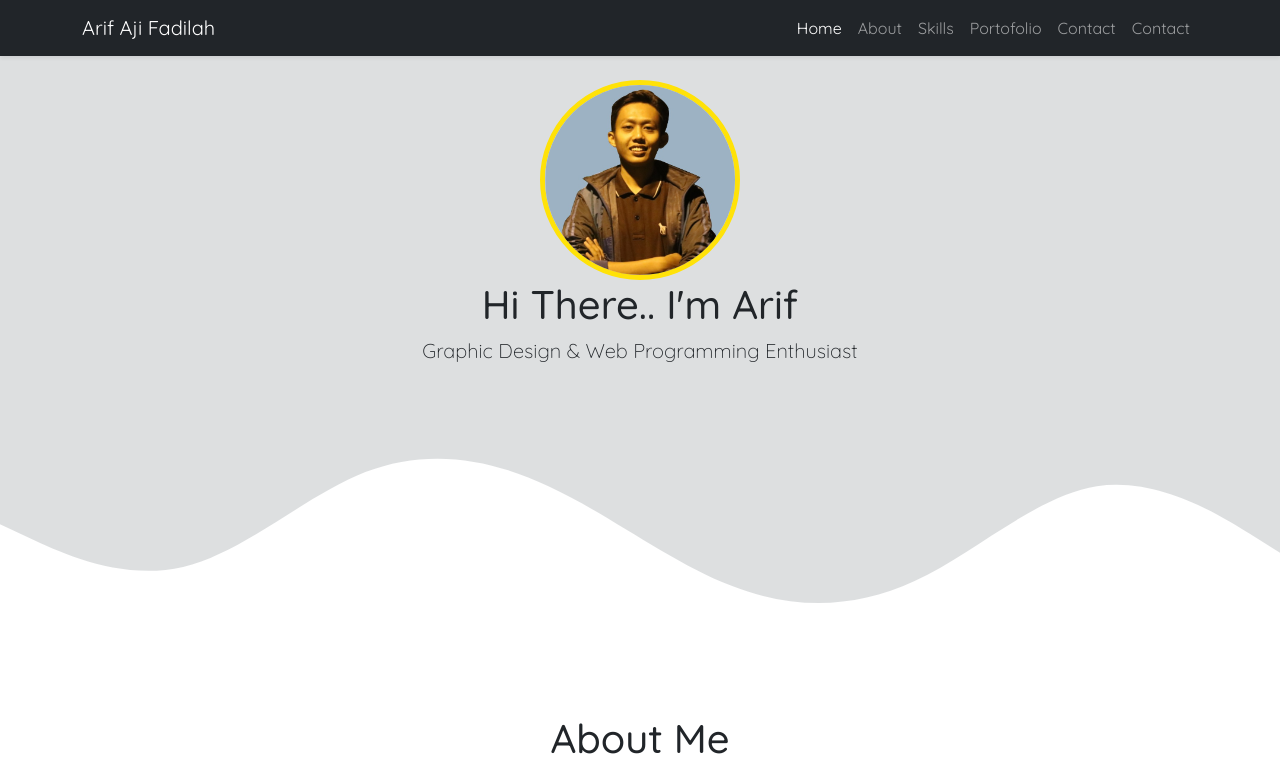
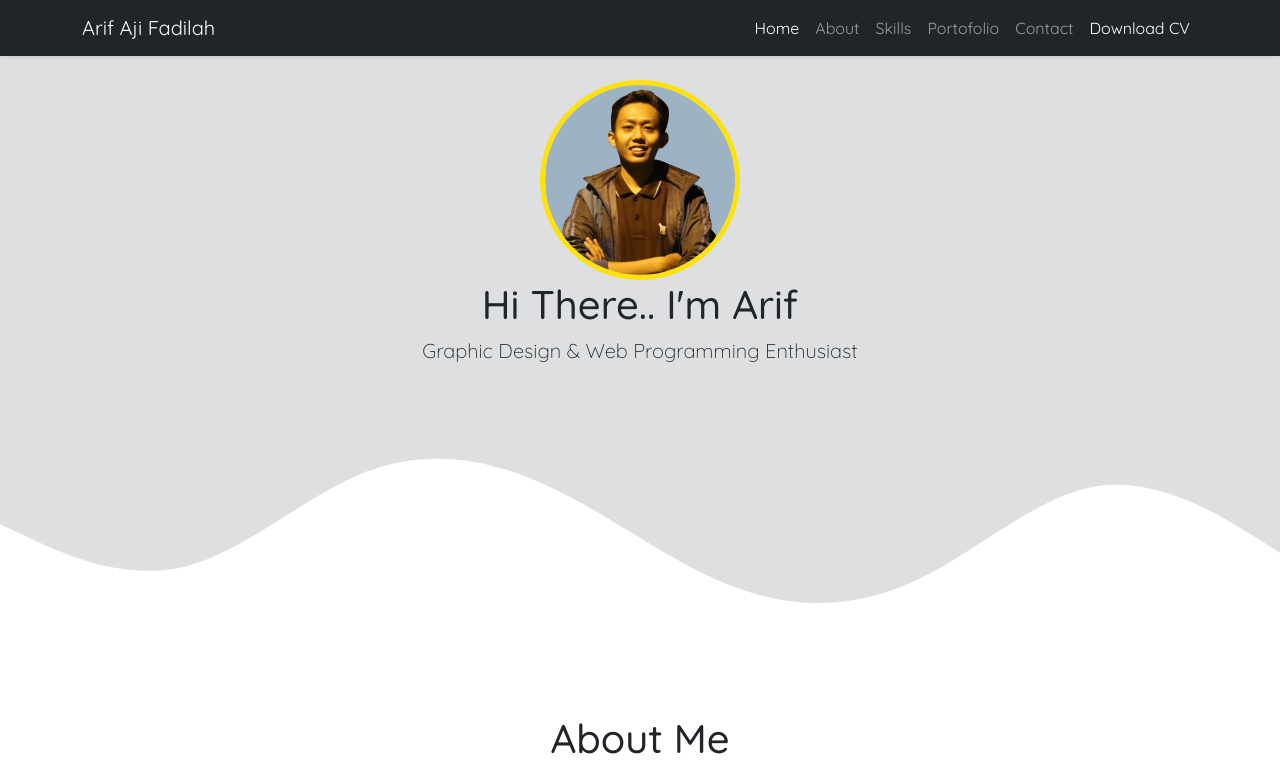
Before and after one commit to arifaji29/arifaji29.github.io, a website: page index.html in a window 1280 px wide. Shown: the top 783 px of the page. Drawn offline with nearby package versions, Linux system fonts and the light colour scheme; animation ran at ten frames a second.

Commit message:
tambah tombol download

```diff
--- a/index.html
+++ b/index.html
@@ -53,7 +53,7 @@
             <a class="nav-link" href="#contact">Contact</a>
           </li>
           <li class="nav-item">
-            <a class="nav-link" href="#contact">Contact</a>
+            <a class="nav-link active" aria-current="page" href="mycv.pdf" download="cv_arif">Download CV</a>
           </li>
 
         </ul>
@@ -123,7 +123,7 @@
     </div>
     <div class="row justify-content-center mb-3">
       <div class="col-sm-2">
-        <div class="card p-5 shadow mb-3"  data-aos="fade-up" type="button" data-bs-toggle="popover" data-bs-trigger="hover focus"
+        <div class="card p-5 shadow mb-3" data-aos="fade-up" type="button" data-bs-toggle="popover" data-bs-trigger="hover focus"
           data-bs-placement="bottom" data-bs-custom-class="custom-popover"
           data-bs-content="Coreldraw">
           <img src="/img/skills/coreldraw-logo.png" alt="html">
```
Also changed, not shown: 1 other file.
